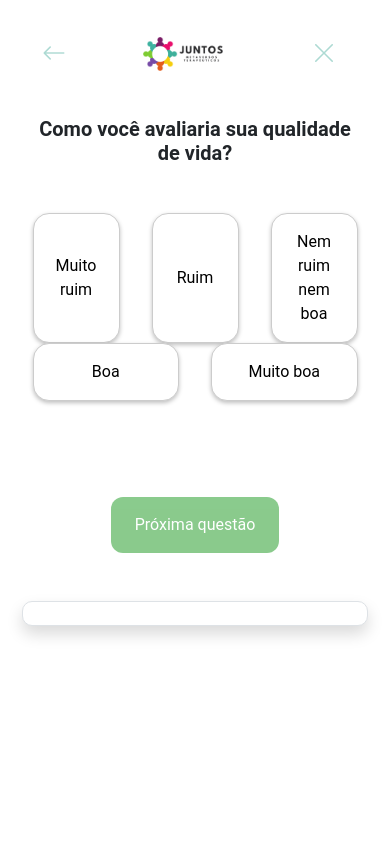
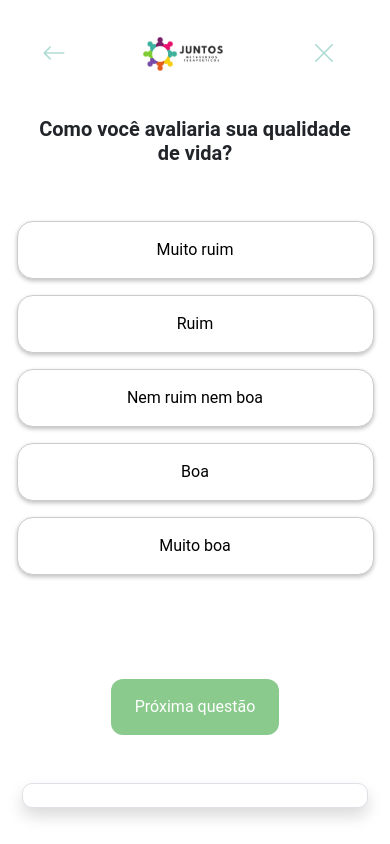
Before and after one commit to juntosorg/juntos_frontend, a Vue app in the folder form_game/: page /formularios in a window 390 px wide. Built offline with nearby package versions, Linux system fonts and the light colour scheme; no server answers.

Commit message:
fix: bugs fixed

```diff
--- a/form_game/src/components/FormComponent.vue
+++ b/form_game/src/components/FormComponent.vue
@@ -10,6 +10,7 @@ const { question, answers, selectedAnswerIndex } = defineProps<{
   answers: string[]
   selectedAnswerIndex: number
 }>()
+
 const emits = defineEmits(['answerSelected', 'nextQuestion'])
 
 const selectAnswer = (index: number) => {
@@ -26,6 +27,7 @@ const nextQuestion = async () => {
   await new Promise(resolve => setTimeout(resolve, 2000));
   isLoading.value = false;
 }
+
 
 </script>
 
@@ -74,6 +76,16 @@ const nextQuestion = async () => {
   color: white;
 }
 
+@media (max-width: 770px) {
+  .row.d-flex {
+    flex-direction: column;
+  }
+  .answer-button {
+    margin: 8px 0;
+    flex: none;
+  }
+}
+
 .green-button {
   background-color: #4caf50;
   border: none;
--- a/form_game/src/components/FormNavigationComponent.vue
+++ b/form_game/src/components/FormNavigationComponent.vue
@@ -12,6 +12,7 @@ const totalItems = ref(formData.length)
 const currForm = ref(0)
 const selectedAnswers = ref(Array(formData.length).fill(-1))
 const showAwardPopup = ref(false)
+const awardsShown = ref(Array(Math.ceil(formData.length / 5)).fill(false))
 
 const { userId } = defineProps<{
   userId: string
@@ -26,9 +27,11 @@ const updateCurrForm = async () => {
     currForm.value++
   } else {
     const answeredCount = selectedAnswers.value.filter(answer => answer !== -1).length
-    if (answeredCount > 0 && answeredCount % 5 === 0) {
+    const awardIndex = Math.floor(answeredCount / 5)
+    if (answeredCount > 0 && answeredCount % 5 === 0 && !awardsShown.value[awardIndex]) {
       await endQuestion()
       showAwardPopup.value = true;
+      awardsShown.value[awardIndex] = true;
     } else {
       await endQuestion()
       currForm.value++
```
